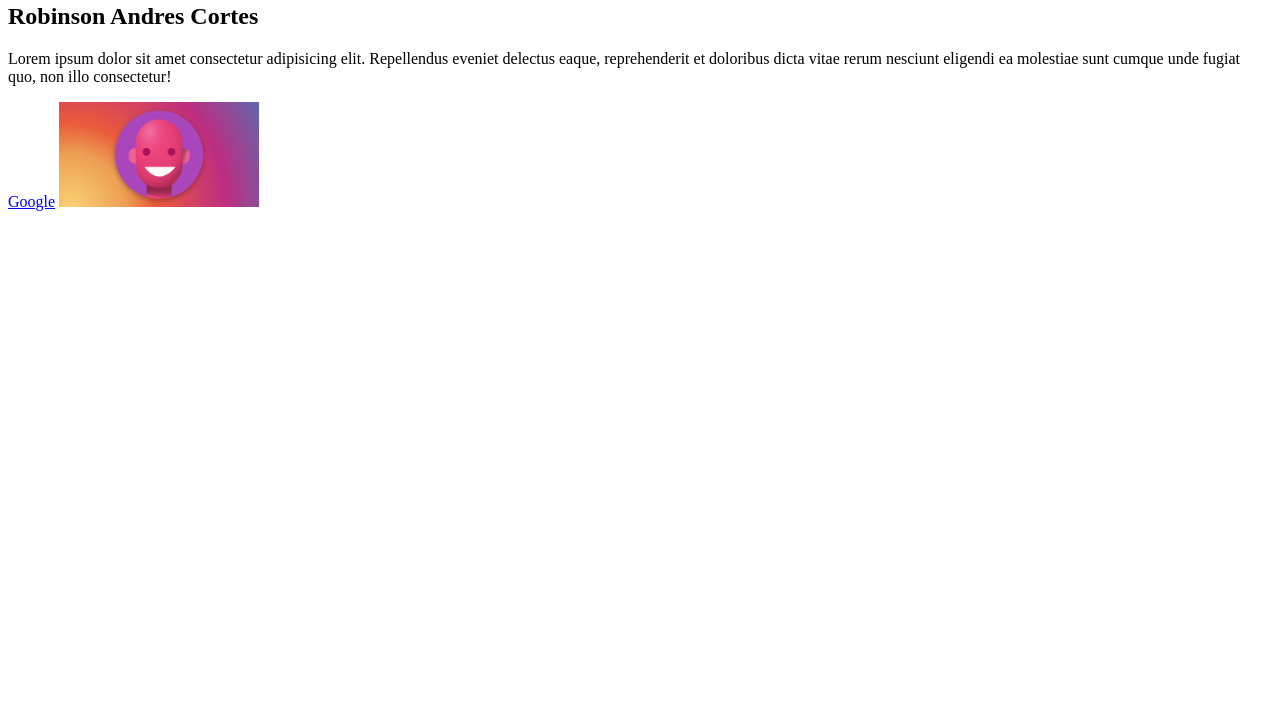
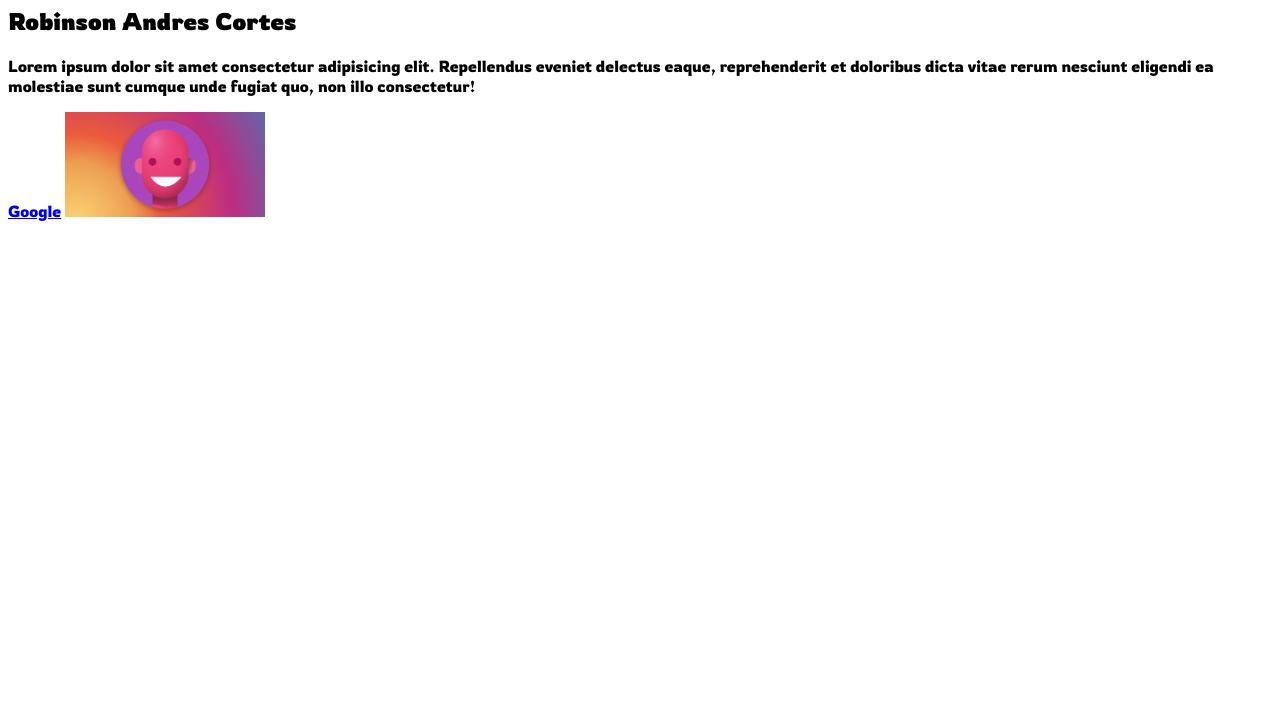
Before and after one commit to clases-sena-adsi/6-febrero, a plain HTML site: page index.html in a window 1280 px wide. Shown: the part 77-800 px from the top of the page. Drawn offline with Linux system fonts and the light colour scheme.

Commit message:
actualice fuente

```diff
--- a/index.html
+++ b/index.html
@@ -5,6 +5,13 @@
     <meta http-equiv="X-UA-Compatible" content="IE=edge">
     <meta name="viewport" content="width=device-width, initial-scale=1.0">
     <title>Hoja de vida</title>
+    <link href="https://fonts.googleapis.com/css2?family=Rowdies:wght@300;400;700&display=swap" rel="stylesheet">
+    <style>
+
+        *{
+            font-family: 'Rowdies', cursive;
+        }
+    </style>
 </head>
 <body>
 
```
